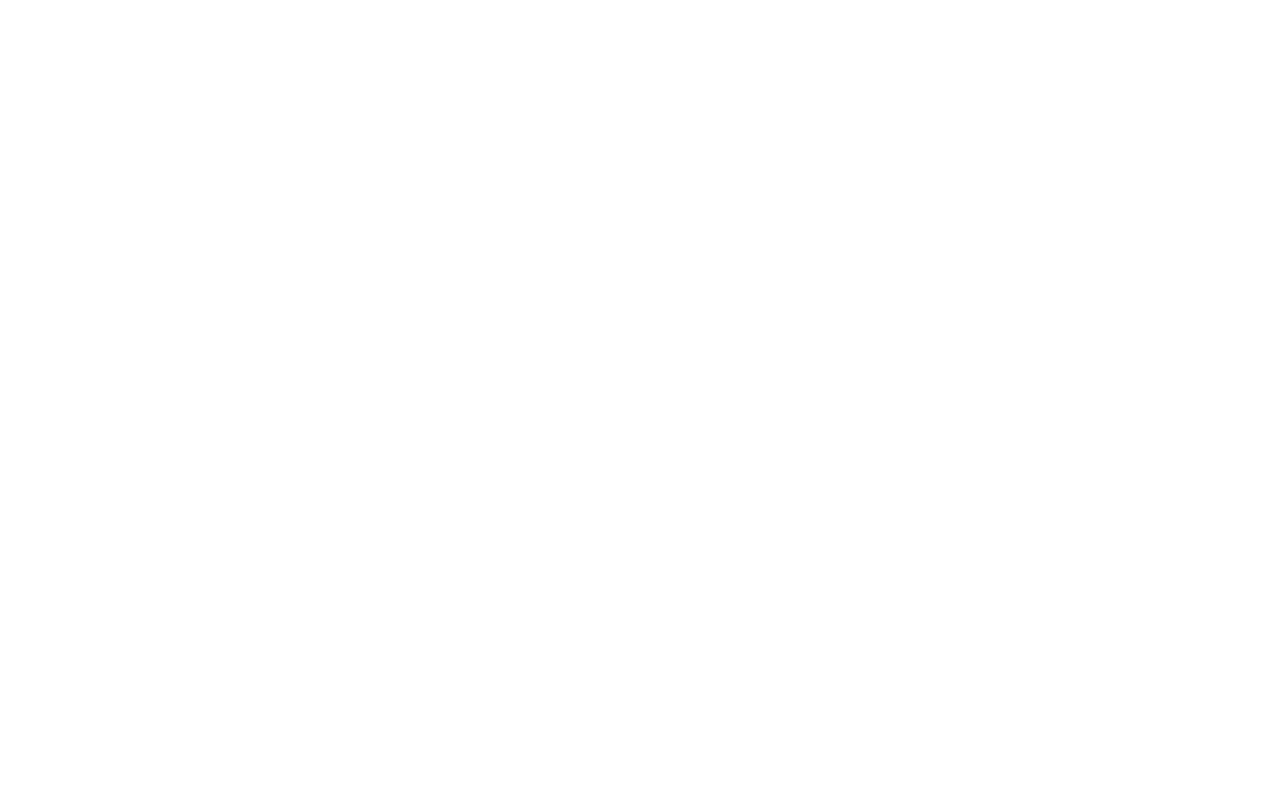
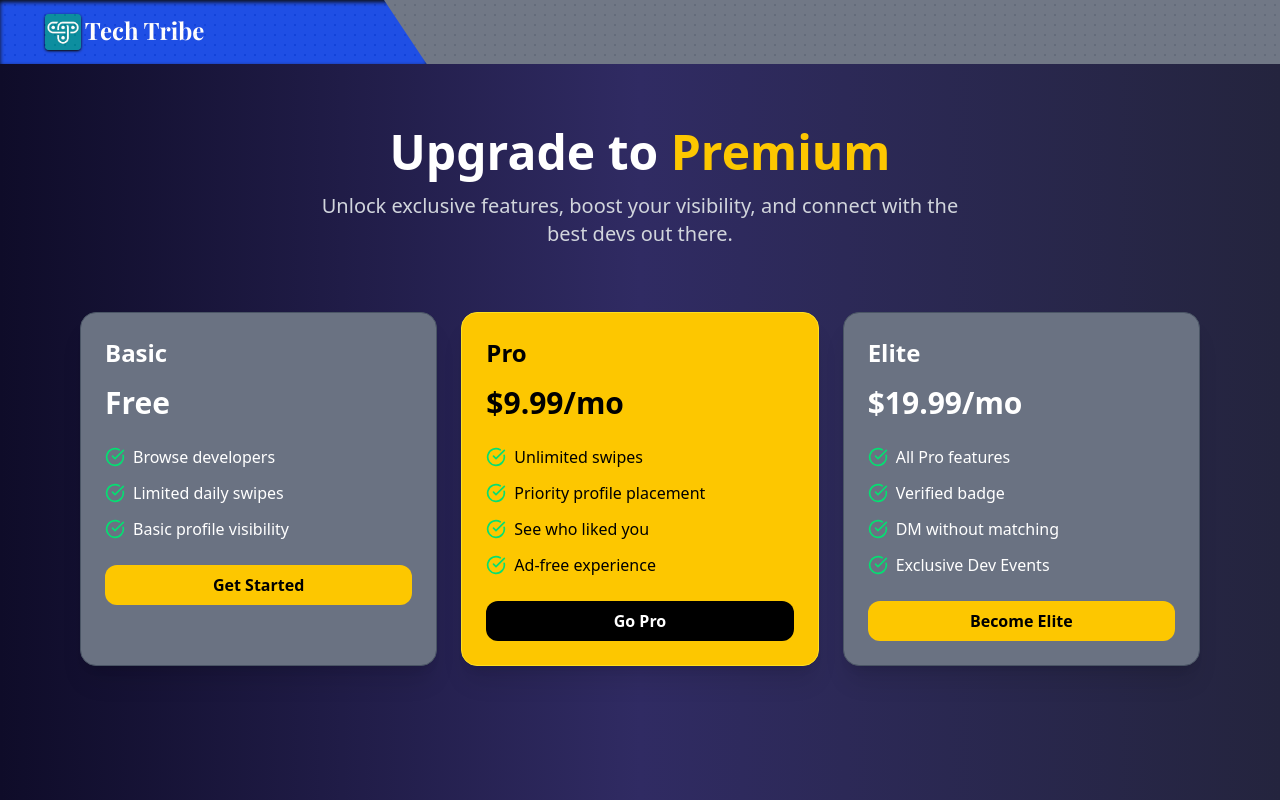
Before and after one commit to Shivam2004-coder/TechTribe-FrontEnd, a React (Vite) app: page /premium in a window 1280 px wide. Before the commit this address had no page. Shown: the top 800 px of the page. Built offline with nearby package versions, Linux system fonts and the light colour scheme; no server answers; a web font is replaced by a local one.

Commit message:
RazorPay - Payment Integrated

```diff
--- a/index.html
+++ b/index.html
@@ -22,6 +22,7 @@
     <link rel="stylesheet"
           href="https://fonts.googleapis.com/css2?family=Material+Symbols+Outlined:opsz,wght,FILL,GRAD@20..48,100..700,0..1,-50..200&icon_names=grid_view,view_list"
     />
+    <script src="https://checkout.razorpay.com/v1/checkout.js"></script>
 
   </head>
   <body>
--- a/package.json
+++ b/package.json
@@ -17,6 +17,7 @@
     "autoprefixer": "^10.4.21",
     "axios": "^1.8.4",
     "framer-motion": "^12.6.3",
+    "lucide-react": "^0.513.0",
     "postcss": "^8.5.3",
     "react": "^19.0.0",
     "react-dom": "^19.0.0",
--- a/src/Components/Body.jsx
+++ b/src/Components/Body.jsx
@@ -7,6 +7,7 @@ import Onboarding from "./Onboarding/Onboarding";
 import Connections from "./Connections/Connections";
 import Requests from "./Requests/Requests";
 import Chat from "./Chat/Chat";
+import Premium from "./Premium/Premium";
 
 const Body = () => {
   return (
@@ -20,6 +21,8 @@ const Body = () => {
         <Route path="connections" element={<Connections/>} />
         <Route path="requests" element={<Requests/>} />
         <Route path="chat/:targetUserId" element={<Chat />} />
+        <Route path="premium" element={<Premium/>} />
+
       </Route>
     </Routes>
   );
--- a/src/Components/Header/NavOptions.jsx
+++ b/src/Components/Header/NavOptions.jsx
@@ -8,6 +8,12 @@ const NavOptions = () => {
     const handleHomeClick = () => {
         if ( location !== "/tribe" ) {
             navigate("/tribe");
+        }
+    }
+
+    const handlePremiumClick = () => {
+        if ( location !== "/premium" ) {
+            navigate("/premium");
         }
     }
 
@@ -43,6 +49,25 @@ const NavOptions = () => {
                     onClick={handleHomeClick}
                 >
                     Home
+                </button>
+            </div>
+            <div >
+                <button
+                    className="
+                                p-2
+                                rounded-lg
+                                bg-red-800
+                                shadow-inner
+                                shadow-black
+                                hover:bg-gray-700
+                                active:bg-gray-800
+                                border-2
+                                border-dashed
+                                border-gray-300
+                                cursor-pointer"
+                    onClick={handlePremiumClick}
+                >
+                    Premium
                 </button>
             </div>
             <div >
--- a/src/Components/Header/UserLogo.jsx
+++ b/src/Components/Header/UserLogo.jsx
@@ -3,6 +3,7 @@ import { Cloudinary } from '@cloudinary/url-gen/index';
 import {AdvancedImage} from '@cloudinary/react';
 import {fill} from "@cloudinary/url-gen/actions/resize";
 import Menu from "./Menu";
+// import DropDown from "./DropDown";
 import { useSelector } from "react-redux";
 
 const UserLogo = () => {
@@ -58,6 +59,7 @@ const UserLogo = () => {
             {isClicked && (
                 <div ref={menuRef}>
                     <Menu />
+                    {/* <DropDown /> */}
                 </div>
             )}
         </div>
--- /dev/null
+++ b/src/Components/Premium/Premium.jsx
@@ -0,0 +1,153 @@
+import React, { useEffect, useState } from "react";
+import { CheckCircle } from "lucide-react";
+import axios from "axios";
+import { BASE_URL } from "../../utils/Constants/constants";
+
+const plans = [
+  {
+    name: "Basic",
+    price: "Free",
+    features: [
+      "Browse developers",
+      "Limited daily swipes",
+      "Basic profile visibility"
+    ],
+    cta: "Get Started",
+    highlight: false,
+  },
+  {
+    name: "Pro",
+    price: "$9.99/mo",
+    features: [
+      "Unlimited swipes",
+      "Priority profile placement",
+      "See who liked you",
+      "Ad-free experience",
+    ],
+    cta: "Go Pro",
+    highlight: true,
+  },
+  {
+    name: "Elite",
+    price: "$19.99/mo",
+    features: [
+      "All Pro features",
+      "Verified badge",
+      "DM without matching",
+      "Exclusive Dev Events",
+    ],
+    cta: "Become Elite",
+    highlight: false,
+  },
+];
+
+
+const Premium = () => {
+  const [isPremiumMember, setIsPremiumMember] = useState(false);
+
+  useEffect(() => {
+    verifyPremiumUser();
+  } , []);
+
+  const verifyPremiumUser = async () => {
+    const res = await axios.get(BASE_URL + "payment/verify", {
+      withCredentials: true,
+    });
+
+    if (res.data.isPremiumMember) {
+      setIsPremiumMember(true);
+    }
+
+  }
+
+  const handlePaymentButtonClick = async (type) => {
+    console.log("Payment button clicked for type:", type);
+    const order = await axios.post(BASE_URL + "payment/create",
+      {
+        membershipType: type,
+      },
+      {
+        withCredentials: true,
+      }
+    );
+
+    // now we should open the RazorPay pop-up for payment
+    const { amount , currency , keyId , notes , orderId } = order.data;
+    const options = {
+      key: keyId,
+      amount,
+      currency,
+      name: "TechTribe",
+      description: 'Membership for ' + order.data.notes.membershipType,
+      order_id: orderId,
+      prefill: {
+        name: notes.firstName + " " + notes.lastName,
+        email: notes.emailId,
+        contact: '9999999999'
+      },
+      theme: {
+        color: '#F37254'
+      },
+      handler: verifyPremiumUser,
+    };
+
+    const rzp = new window.Razorpay(options);
+    rzp.open();
+
+  };
+
+
+
+
+  return (
+    isPremiumMember ? "YOU ARE ALREADY A PREMIUM MEMBER" : (
+    <div className="min-h-screen bg-gradient-to-r from-[#0f0c29] via-[#302b63] to-[#24243e] text-white font-sans">
+      {/* Hero Section */}
+      <section className="text-center py-16 px-4">
+        <h1 className="text-4xl md:text-5xl font-bold mb-4">
+          Upgrade to <span className="text-yellow-400">Premium</span>
+        </h1>
+        <p className="text-lg md:text-xl text-gray-300 max-w-2xl mx-auto">
+          Unlock exclusive features, boost your visibility, and connect with the best devs out there.
+        </p>
+      </section>
+
+      {/* Pricing Plans */}
+      <section className="grid grid-cols-1 md:grid-cols-3 gap-6 max-w-6xl mx-auto px-4 pb-20">
+        {plans.map((plan, idx) => (
+          <div
+            key={idx}
+            className={`rounded-2xl shadow-xl p-6 border transition-transform transform hover:scale-105 ${
+              plan.highlight
+                ? "bg-yellow-400 text-black border-yellow-300"
+                : "bg-gray-500 bg-opacity-10 border-gray-600 border-opacity-20"
+            }`}
+          >
+            <h2 className="text-2xl font-semibold mb-4">{plan.name}</h2>
+            <p className="text-3xl font-bold mb-6">{plan.price}</p>
+            <ul className="space-y-3 mb-6">
+              {plan.features.map((feature, i) => (
+                <li key={i} className="flex items-center gap-2">
+                  <CheckCircle className="w-5 h-5 text-green-400" />
+                  <span>{feature}</span>
+                </li>
+              ))}
+            </ul>
+            <button
+              className={`w-full py-2 rounded-xl font-semibold transition duration-200 ${
+                plan.highlight
+                  ? "bg-black hover:bg-gray-800 text-white"
+                  : "bg-yellow-400 hover:bg-yellow-300 text-black"
+              }`}
+              onClick={() => handlePaymentButtonClick("gold")}
+            >
+              {plan.cta}
+            </button>
+          </div>
+        ))}
+      </section>
+    </div> )
+  );
+};
+
+export default Premium;
```
Also changed, not shown: 1 other file (tests, documents, lock files or other folders).
